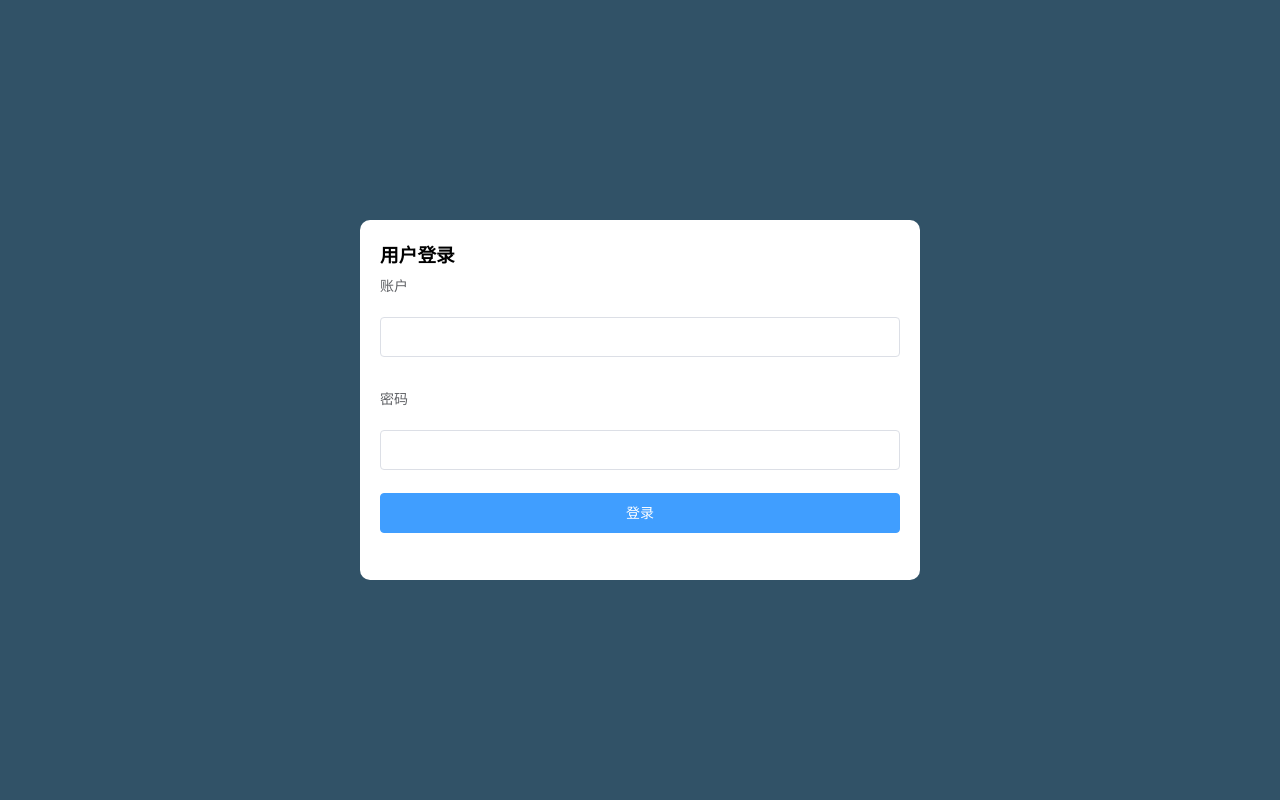
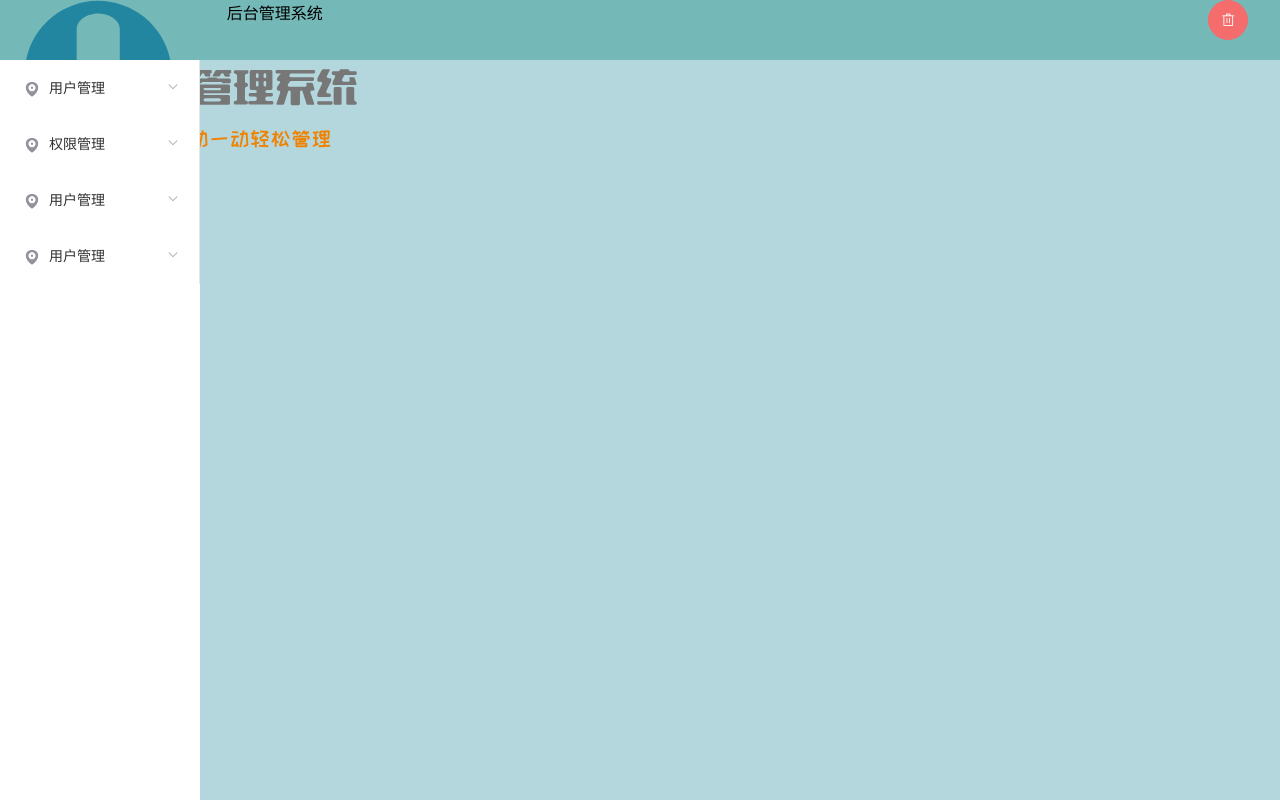
Before and after one commit to zeng01/Back-stage-management, a Vue app: page / in a window 1280 px wide. Before the commit this address led to /#/login. Built offline with nearby package versions, Linux system fonts and the light colour scheme.

Commit message:
'侧边导航'

```diff
--- /dev/null
+++ b/src/components/index.vue
@@ -0,0 +1,86 @@
+<template>
+  <el-container class="container">
+    <el-header class="index-header">
+      <el-row>
+        <el-col :span="4">
+          <img src="../assets/images/logo.png" alt="">
+        </el-col>
+        <el-col :span="19">后台管理系统</el-col>
+        <el-col :span="1">
+          <el-button type="danger" icon="el-icon-delete" circle></el-button>
+        </el-col>
+      </el-row>
+    </el-header>
+    <el-container>
+      <el-aside width="200px" class="index-aside">
+        <!-- 写上router 会解析成路径 -->
+        <el-menu router default-active="2" class="el-menu-vertical-demo">
+          <el-submenu index="1">
+            <template slot="title">
+              <i class="el-icon-location"></i>
+              <span>用户管理</span>
+            </template>
+              <el-menu-item index="users">
+                <i class="el-icon-menu"></i>用户列表
+                </el-menu-item>
+          </el-submenu>
+          <el-submenu index="2">
+            <template slot="title">
+              <i class="el-icon-location"></i>
+              <span>权限管理</span>
+            </template>
+              <el-menu-item index="2-1">
+                <i class="el-icon-menu"></i>权限列表
+                </el-menu-item>
+                <el-menu-item index="2-2">
+                <i class="el-icon-menu"></i>权限名称
+                </el-menu-item>
+          </el-submenu>
+          <el-submenu index="3">
+            <template slot="title">
+              <i class="el-icon-location"></i>
+              <span>用户管理</span>
+            </template>
+              <el-menu-item index="3-1">
+                <i class="el-icon-menu"></i>用户列表
+                </el-menu-item>
+          </el-submenu>
+          <el-submenu index="4">
+            <template slot="title">
+              <i class="el-icon-location"></i>
+              <span>用户管理</span>
+            </template>
+              <el-menu-item index="4-1">
+                <i class="el-icon-menu"></i>用户列表
+                </el-menu-item>
+          </el-submenu>
+
+        </el-menu>
+      </el-aside>
+      <el-main class="index-main">
+        <router-view></router-view>
+      </el-main>
+    </el-container>
+  </el-container>
+</template>
+
+<script>
+export default {
+  name: "index"
+};
+</script>
+
+<style lang='scss'>
+.container {
+  height: 100%;
+  .index-header {
+    background: #74b8b8;
+  }
+  .index-aside {
+    background: #fff;
+  }
+  .index-main {
+    background: #b3d7dd;
+  }
+}
+</style>
--- a/src/components/login.vue
+++ b/src/components/login.vue
@@ -4,13 +4,13 @@
             <h3>用户登录</h3>
             <el-form label-position="top" label-width="80px">
                 <el-form-item label="账户">
-                    <el-input></el-input>
+                    <el-input v-model="username"></el-input>
                 </el-form-item>
                 <el-form-item label="密码">
-                    <el-input></el-input>
+                    <el-input v-model="password"></el-input>
                 </el-form-item>
                 <el-form-item>
-                    <el-button type="primary">登录</el-button>
+                    <el-button type="primary" @click="getLogin">登录</el-button>
                 </el-form-item>
             </el-form>
         </div>
@@ -19,7 +19,22 @@
 
 <script>
 export default {
-    name:'login'
+    name:'login',
+    data() {
+        return {
+            username:'',
+            password:''
+        }
+    },
+    methods: {
+        getLogin(){
+            if(this.username=='' || this.password==""){
+                this.$message.warning('用户名或者密码不能为空')
+                return
+            }
+
+        }
+    },
 }
 </script>
 
--- /dev/null
+++ b/src/components/users.vue
@@ -0,0 +1,13 @@
+<template>
+    <div>用户</div>
+</template>
+
+<script>
+export default {
+    name:'users'
+}
+</script>
+
+<style>
+
+</style>
```
Also changed, not shown: src/router.js (+9 -1 lines), src/assets/images/logo.png (added), src/assets/logo.png (deleted).
